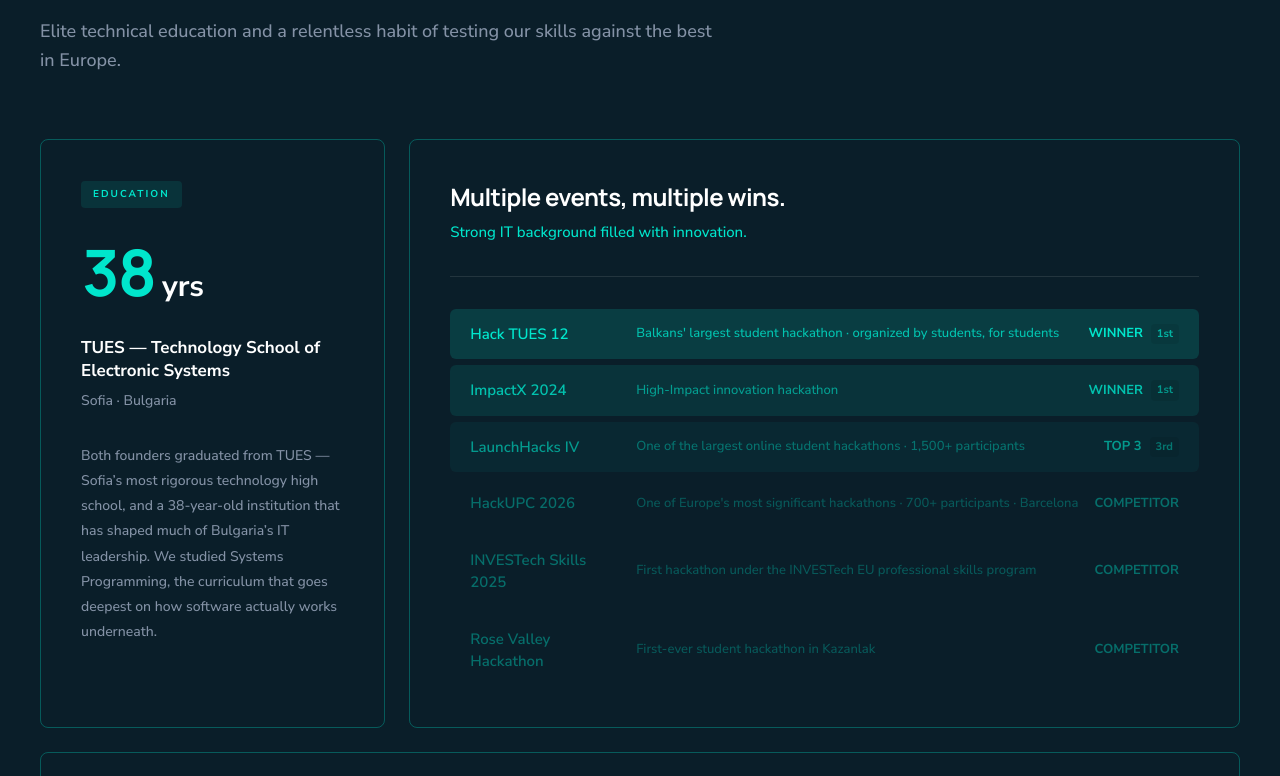
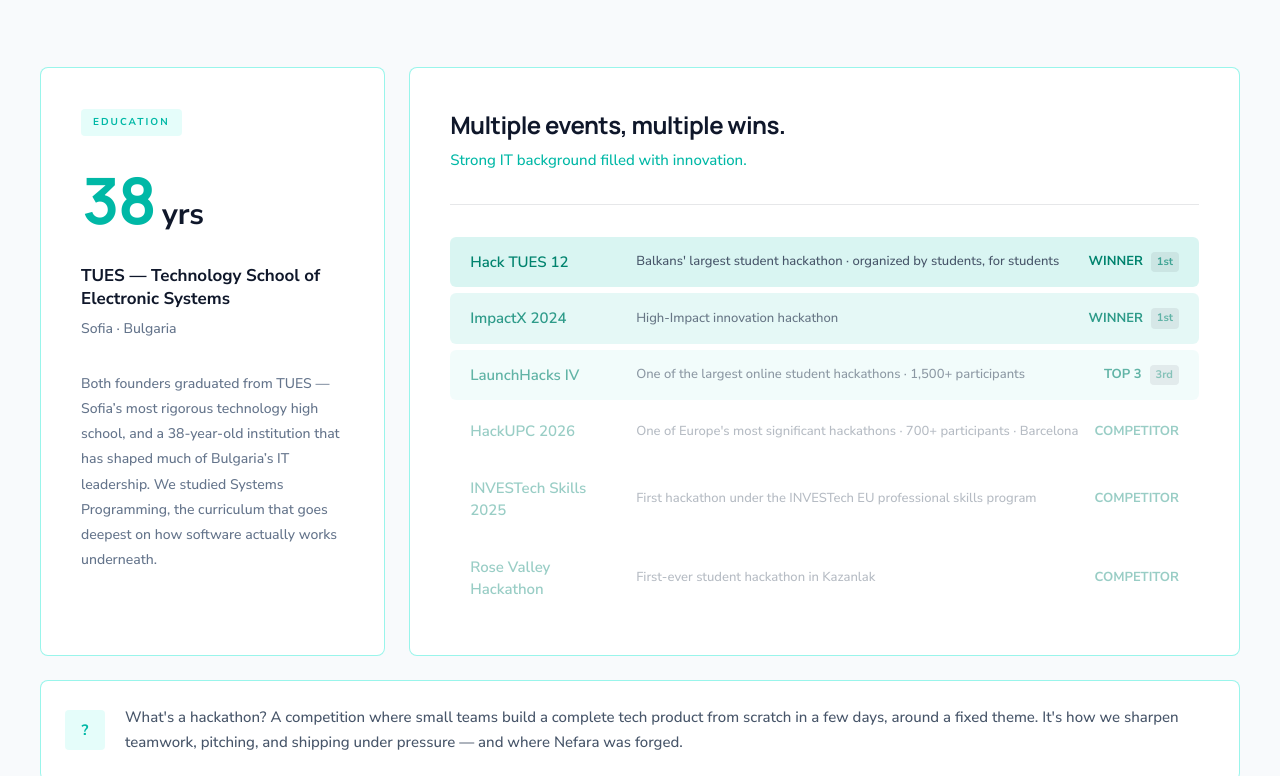
Before and after one commit to nefara-bg/Nefara-Web, a Next.js app in the folder client/: page /en/about in a window 1280 px wide. Shown: the part 1064-1840 px from the top of the page. Built offline with nearby package versions, Linux system fonts and the light colour scheme.

Commit message:
light theme on the about nefara second section

```diff
--- a/client/src/components/AboutPage/AboutNefara.tsx
+++ b/client/src/components/AboutPage/AboutNefara.tsx
@@ -46,7 +46,7 @@
             {/* ══════════════════════════════════════════
                 §1  WHO WE ARE
             ══════════════════════════════════════════ */}
-            <section className="bg-white dark:bg-background pt-28">
+            <section className="bg-white dark:bg-background pt-10">
                 <div className="mx-auto max-w-7xl px-6 lg:px-10 py-24 lg:py-32">
                     <div className="lg:grid lg:grid-cols-[1fr_420px] lg:gap-20 xl:gap-28">
 
@@ -97,14 +97,14 @@
             {/* ══════════════════════════════════════════
                 §3  BACKGROUND — education + hackathons
             ══════════════════════════════════════════ */}
-            <section className="dark-section relative overflow-hidden">
+            <section className="bg-[#F8FAFC] dark:bg-background relative overflow-hidden">
                 <div className="relative mx-auto max-w-7xl px-6 lg:px-10 py-24 lg:py-32">
                     {/* Header */}
                     <Reveal className="mb-14 lg:mb-16">
-                        <h2 className="font-display text-4xl lg:text-[44px] font-bold text-white leading-[1.1] tracking-tight max-w-2xl mb-6">
+                        <h2 className="font-display text-4xl lg:text-[44px] font-bold text-[#0F172A] dark:text-white leading-[1.1] tracking-tight max-w-2xl mb-6">
                             {t("background.heading")}
                         </h2>
-                        <p className="text-[#8492A6] text-base md:text-lg max-w-2xl leading-relaxed">
+                        <p className="text-[#475569] dark:text-muted-foreground text-base md:text-lg max-w-2xl leading-relaxed">
                             {t("background.subtitle")}
                         </p>
                     </Reveal>
@@ -114,8 +114,8 @@
 
                         {/* TUES card */}
                         <Reveal delay={0.05}>
-                            <div className="relative rounded-[8px] p-8 lg:p-10 h-full bg-transparent border border-[#00E6CC]/30">
-                                <div className="inline-block px-3 py-1.5 rounded-sm bg-[#00E6CC]/10 text-[#00E6CC] text-[10px] font-bold uppercase tracking-[0.2em] mb-8">
+                            <div className="relative rounded-[8px] p-8 lg:p-10 h-full bg-white dark:bg-transparent border border-[#00E6CC]/40 dark:border-[#00E6CC]/30">
+                                <div className="inline-block px-3 py-1.5 rounded-sm bg-[#00E6CC]/10 text-[#00B8A6] dark:text-[#00E6CC] text-[10px] font-bold uppercase tracking-[0.2em] mb-8">
                                     {t("background.education.tag")}
                                 </div>
 
@@ -123,9 +123,9 @@
                                 <div className="flex items-baseline gap-2 mb-8">
                                     <AnimatedNumber
                                         value={parseInt(t("background.education.years"), 10) || 38}
-                                        className="font-display text-[64px] font-bold text-[#00E6CC] leading-none tracking-tighter"
+                                        className="font-display text-[64px] font-bold text-[#00B8A6] dark:text-[#00E6CC] leading-none tracking-tighter"
                                     />
-                                    <span className="text-3xl font-bold text-white leading-none">
+                                    <span className="text-3xl font-bold text-[#0F172A] dark:text-white leading-none">
                                         {t("background.education.yearsLabel")}
                                     </span>
                                 </div>
@@ -134,14 +134,14 @@
                                     href="https://elsys-bg.org/"
                                     target="_blank"
                                     rel="noopener noreferrer"
-                                    className="text-white hover:text-[#00E6CC] transition-colors font-bold text-[17px] mb-2 leading-snug block w-fit"
+                                    className="text-[#0F172A] dark:text-white hover:text-[#00B8A6] dark:hover:text-[#00E6CC] transition-colors font-bold text-[17px] mb-2 leading-snug block w-fit"
                                 >
                                     {t("background.education.school")}
                                 </a>
-                                <p className="text-[#8492A6] text-sm mb-8">
+                                <p className="text-[#64748B] dark:text-[#8492A6] text-sm mb-8">
                                     {t("background.education.location")}
                                 </p>
-                                <p className="text-[#8492A6] text-sm leading-[1.8]">
+                                <p className="text-[#64748B] dark:text-[#8492A6] text-sm leading-[1.8]">
                                     {t("background.education.body")}
                                 </p>
                             </div>
@@ -149,38 +149,38 @@
 
                         {/* Hackathon stats card */}
                         <Reveal delay={0.12}>
-                            <div className="relative rounded-[8px] p-8 lg:p-10 h-full bg-transparent border border-[#00E6CC]/30 flex flex-col">
+                            <div className="relative rounded-[8px] p-8 lg:p-10 h-full bg-white dark:bg-transparent border border-[#00E6CC]/40 dark:border-[#00E6CC]/30 flex flex-col">
                                 <div className="mb-8">
-                                    <h3 className="font-display text-[22px] lg:text-2xl font-bold text-white mb-2 leading-snug">
+                                    <h3 className="font-display text-[22px] lg:text-2xl font-bold text-[#0F172A] dark:text-white mb-2 leading-snug">
                                         Multiple events, multiple wins.
                                     </h3>
-                                    <p className="text-[#00E6CC] text-[15px] font-medium">
+                                    <p className="text-[#00B8A6] dark:text-[#00E6CC] text-[15px] font-medium">
                                         Strong IT background filled with innovation.
                                     </p>
                                 </div>
 
-                                <div className="w-full h-px bg-white/10 mb-8"></div>
+                                <div className="w-full h-px bg-[#0F172A]/10 dark:bg-white/10 mb-8"></div>
 
                                 {/* List of hackathons */}
                                 <div className="flex flex-col gap-1.5 flex-1">
                                     {hackathons?.map((hack, idx) => {
-                                        const bgClass = idx === 0 ? "bg-[#00E6CC]/15"
-                                                      : idx === 1 ? "bg-[#00E6CC]/10"
-                                                      : idx === 2 ? "bg-[#00E6CC]/5"
+                                        const bgClass = idx === 0 ? "bg-[#00B8A6]/15 dark:bg-[#00E6CC]/15"
+                                                      : idx === 1 ? "bg-[#00B8A6]/10 dark:bg-[#00E6CC]/10"
+                                                      : idx === 2 ? "bg-[#00B8A6]/5 dark:bg-[#00E6CC]/5"
                                                       : "bg-transparent";
 
-                                        const textClass = idx === 0 ? "text-[#00E6CC]"
-                                                        : idx === 1 ? "text-[#00E6CC]/80"
-                                                        : idx === 2 ? "text-[#00E6CC]/60"
-                                                        : "text-[#00E6CC]/40";
+                                        const textClass = idx === 0 ? "text-[#00836E] dark:text-[#00E6CC]"
+                                                        : idx === 1 ? "text-[#00836E]/80 dark:text-[#00E6CC]/80"
+                                                        : idx === 2 ? "text-[#00836E]/60 dark:text-[#00E6CC]/60"
+                                                        : "text-[#00836E]/40 dark:text-[#00E6CC]/40";
 
-                                        const descClass = idx === 0 ? "text-[#00E6CC]/80"
-                                                        : idx === 1 ? "text-[#00E6CC]/60"
-                                                        : idx === 2 ? "text-[#00E6CC]/40"
-                                                        : "text-[#00E6CC]/30";
+                                        const descClass = idx === 0 ? "text-[#475569] dark:text-[#00E6CC]/80"
+                                                        : idx === 1 ? "text-[#475569]/80 dark:text-[#00E6CC]/60"
+                                                        : idx === 2 ? "text-[#475569]/60 dark:text-[#00E6CC]/40"
+                                                        : "text-[#475569]/40 dark:text-[#00E6CC]/30";
 
                                         return (
-                                            <div key={idx} className={`flex flex-col sm:flex-row sm:items-center justify-between px-5 py-3.5 rounded-[6px] gap-2 sm:gap-4 transition-all duration-200 hover:bg-[#00E6CC]/20 ${bgClass}`}>
+                                            <div key={idx} className={`flex flex-col sm:flex-row sm:items-center justify-between px-5 py-3.5 rounded-[6px] gap-2 sm:gap-4 transition-all duration-200 hover:bg-[#00B8A6]/20 dark:hover:bg-[#00E6CC]/20 ${bgClass}`}>
                                                 <div className={`font-semibold text-[15px] sm:w-[150px] shrink-0 ${textClass}`}>
                                                     {hack.name}
                                                 </div>
@@ -192,7 +192,7 @@
                                                 <div className={`flex items-center gap-2 font-bold text-[13px] shrink-0 ${textClass}`}>
                                                     <span>{hack.badge}</span>
                                                     {hack.place !== "—" && (
-                                                        <span className="opacity-70 bg-black/10 px-1.5 py-0.5 rounded text-[11px]">{hack.place}</span>
+                                                        <span className="opacity-70 bg-[#0F172A]/10 px-1.5 py-0.5 rounded text-[11px]">{hack.place}</span>
                                                     )}
                                                 </div>
                                             </div>
@@ -205,11 +205,11 @@
 
                     {/* What is a hackathon banner */}
                     <Reveal delay={0.2}>
-                        <div className="mt-6 rounded-[8px] p-5 lg:p-6 bg-transparent border border-[#00E6CC]/30 flex items-start sm:items-center gap-5">
-                            <div className="w-10 h-10 shrink-0 bg-[#00E6CC]/10 rounded flex items-center justify-center text-[#00E6CC] font-bold text-[15px]">
+                        <div className="mt-6 rounded-[8px] p-5 lg:p-6 bg-white dark:bg-transparent border border-[#00E6CC]/40 dark:border-[#00E6CC]/30 flex items-start sm:items-center gap-5">
+                            <div className="w-10 h-10 shrink-0 bg-[#00E6CC]/10 rounded flex items-center justify-center text-[#00B8A6] dark:text-[#00E6CC] font-bold text-[15px]">
                                 ?
                             </div>
-                            <p className="text-[15px] text-[#8492A6] leading-[1.7]">
+                            <p className="text-[15px] text-[#475569] dark:text-[#8492A6] leading-[1.7]">
                                 {t("background.hackathons.footnote")}
                             </p>
                         </div>
```
